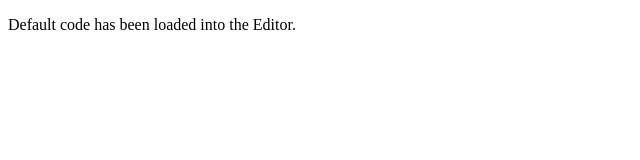
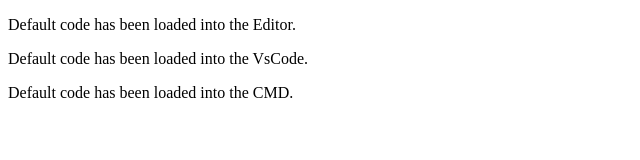
Before and after one commit to Yogitadongare/MyGitProject, a plain HTML site: page index.html in a window 1280 px wide. Shown: the whole page, without its empty margins (0-640 px from the left). Drawn offline with Linux system fonts and the light colour scheme.

Commit message:
Added Feature

```diff
--- a/index.html
+++ b/index.html
@@ -5,5 +5,7 @@
 </head>
     <body>
         <p>Default code has been loaded into the Editor.</p>
+        <p>Default code has been loaded into the VsCode.</p>
+        <p>Default code has been loaded into the CMD.</p>
     </body>
 </html>
```
